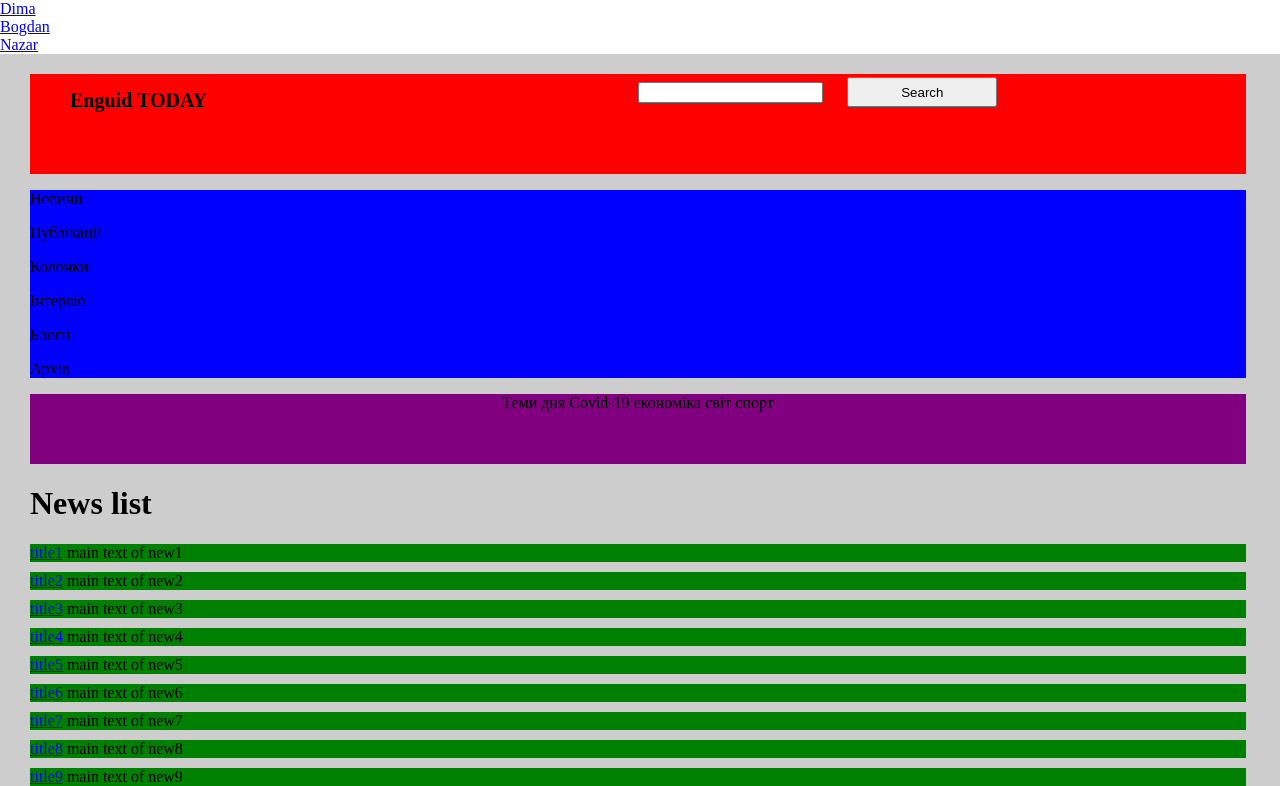
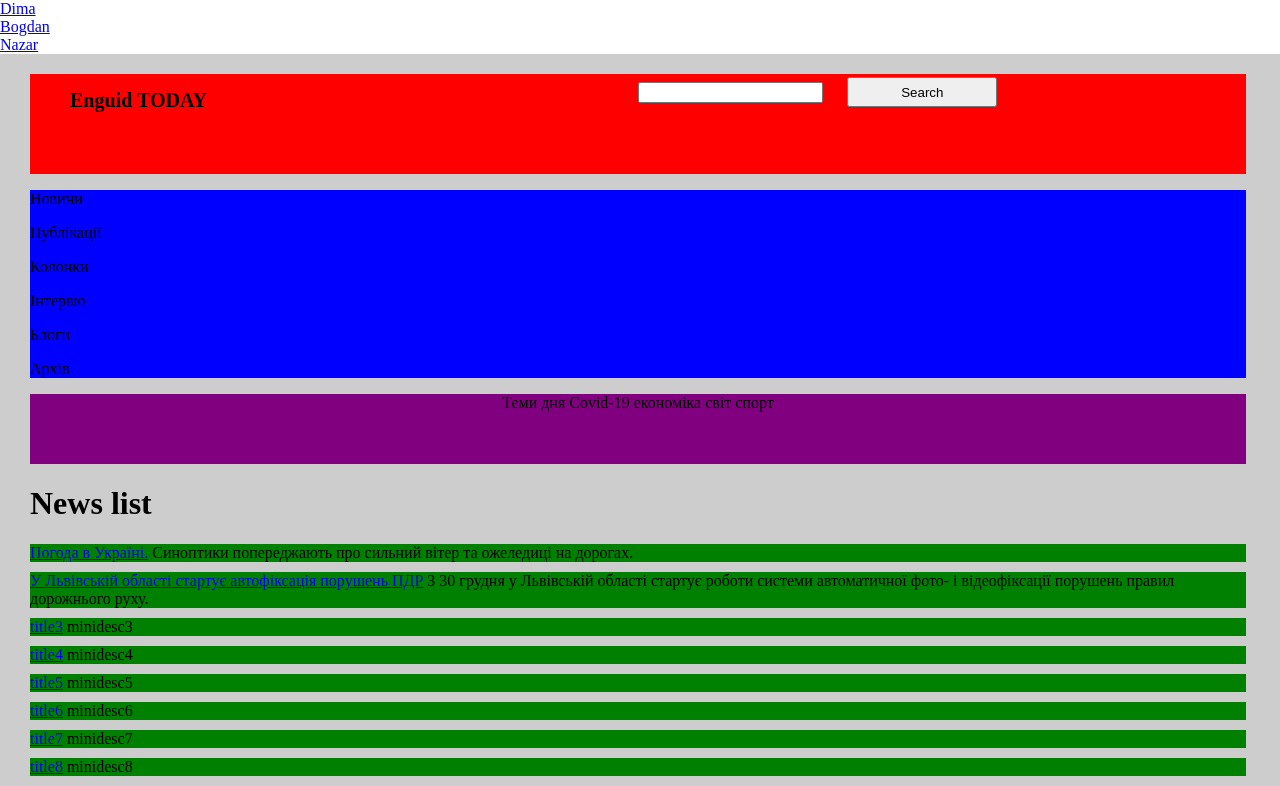
Before and after one commit to su115/strong_testing, an Angular app in the folder angular-test-app/: page /main1 in a window 1280 px wide. Shown: the top 786 px of the page. Built offline with nearby package versions, Linux system fonts and the light colour scheme.

Commit message:
1.3 from Nazar (Igor rewrite Nazars commit :/)

```diff
--- a/angular-test-app/src/app/component1/news/news.component.html
+++ b/angular-test-app/src/app/component1/news/news.component.html
@@ -5,6 +5,6 @@
 class="box"
 >
 <a routerLink="/main3" (click)="OnSelect(n)">{{ n.title }}</a>
-{{n.main}}
+{{n.minidesc}}
 
 </div>
--- a/angular-test-app/src/app/component3/skeleton-a/skeleton-a.component.css
+++ b/angular-test-app/src/app/component3/skeleton-a/skeleton-a.component.css
@@ -0,0 +1,9 @@
+img {
+  display: block;
+  margin: 0 auto;
+}
+
+H1 { text-align: center }
+H2 { text-align: center }
+H3 { text-align: center }
+H4 { text-align: center; font-size: 20px; margin-left: 20%; margin-right: 20%; }
--- a/angular-test-app/src/app/component3/skeleton-a/skeleton-a.component.html
+++ b/angular-test-app/src/app/component3/skeleton-a/skeleton-a.component.html
@@ -1,7 +1,15 @@
-<div *ngIf="sNew">
-
-
-{{sNew.title}}
+<div *ngIf="tipeher">
+	<div> <img src={{tipeher.mimg}}>
+		<h1>{{tipeher.title}}</h1>
+		<h2>{{tipeher.minidesc}}</h2>
+		<h3>{{tipeher.date}}</h3>
+		<div *ngFor="let i of tipeher.main">
+			<h4>{{i}}</h4>
+		</div>
+	</div>
+	<app-footer></app-footer>
 
 </div>
-<div *ngIf="!sNew">sNew - undefined</div>
+<div *ngIf="!tipeher">
+  You cant view New! Nothing is! Please chouse New!
+</div>
--- a/angular-test-app/src/app/component3/skeleton-a/skeleton-a.component.ts
+++ b/angular-test-app/src/app/component3/skeleton-a/skeleton-a.component.ts
@@ -7,16 +7,12 @@ import {NEWS} from '../../shared/NEWS_INTERFACE'
   styleUrls: ['./skeleton-a.component.css']
 })
 export class SkeletonAComponent implements OnInit {
-
+  tipeher : NEWS;
   constructor(public selectService:SelectNewService) {
-     this.selectService.propety.subscribe(sNew=>this.sNew=sNew)
-   console.log("get:"+this.sNew.title)
-  }
-  sNew:NEWS
-
-  ngOnInit() {
-  // this.selectService.propety.subscribe(idd=>this.idd=idd)
-   //console.log("get:"+this.idd)
+    this.selectService.propety.subscribe(tipeher=>this.tipeher=tipeher)
+   console.log("get:"+this.tipeher.title)
   }
 
+  ngOnInit() {}
+
 }
--- a/angular-test-app/src/app/shared/NEWSMOCKS.ts
+++ b/angular-test-app/src/app/shared/NEWSMOCKS.ts
@@ -1,27 +1,28 @@
 import { NEWS } from "./NEWS_INTERFACE";
 export const NEWSLIST: NEWS[] = [
+
   {
     id: 1,
-    title: "title1",
-    minidesc: "minidesc1",
-    mimg: "URL TO IMG1",
-    main: "main text of new1",
-    date:new Date(2011, 1, 28,12,43),
+    title: "Погода в Україні.",
+    minidesc: "Синоптики попереджають про сильний вітер та ожеледиці на дорогах.",
+    mimg: "https://media.slovoidilo.ua/media/publications/13/124991/124991-1_large.jpg",
+    main: ["В Україні в понеділок, 28 грудня, погіршаться погодні умови. Синоптики попереджають про сильний вітер та ожеледиці на дорогах. Про це повідомили в прес-службі Державної служби з надзвичайних ситуацій. Так, завтра в південних, центральних, західних і північних областях очікуються пориви вітру 15-20 м / с, в Карпатах 25-30 м / с, на дорогах ожеледиця."," Оголошено перший рівень небезпеки. У Київській області 28 грудня вранці та вдень пориви вітру 15-20 м / с, ожеледь, на дорогах ожеледиця (перший рівень небезпеки).Погодні умови можуть призвести до порушення руху транспорту на окремих ділянках доріг. Раніше синоптики розповіли про погоду напередодні Нового року."],
+    date:new Date(2020, 12, 25,12,43,23),
   },
   {
     id: 2,
-    title: "title2",
-    minidesc: "minidesc2",
-    mimg: "URL TO IMG2",
-    main: "main text of new2",
-    date:new Date(2011, 1, 28,12,43)
+    title: "У Львівській області стартує автофіксація порушень ПДР",
+    minidesc: "З 30 грудня у Львівській області стартує роботи системи автоматичної фото- і відеофіксації порушень правил дорожнього руху.",
+    mimg: "https://media.slovoidilo.ua/media/publications/13/124992/facebook-com-artem-shevchenko_large.jpg",
+    main:[ "Три камери автофіксації зароблять на автомобільній дорозі М-06 (Київ-Чоп). Про це повідомили в пресслужбі патрульної поліції України. Камери будуть розміщені: на 490 км + 400 автодороги, поблизу міста Буськ; на 555 км + 662 автодороги поблизу села Солонка; на 555 км + 730 автодороги поблизу села Солонка. «Ці місця були обрані через велику кількість виявлених на них порушень швидкісного режиму, які призводили до аварійних ситуацій та ДТП», - повідомили у поліції. Правоохоронці зазначили, що після запуску системи автофіксації на дорогах в Києві та Київській області кількість порушень скоротилася в п'ять разів. Також в три рази зменшилася кількість дорожньо-транспортних пригод на ділянках, де системи були встановлені."],
+    date:new Date(2020, 12, 23,11,24)
   },
   {
     id: 3,
     title: "title3",
     minidesc: "minidesc3",
     mimg: "URL TO IMG3",
-    main: "main text of new3",
+    main: ["main text of new3"],
     date:new Date(2011, 1, 28,12,43),
   },
   {
@@ -29,7 +30,7 @@ export const NEWSLIST: NEWS[] = [
     title: "title4",
     minidesc: "minidesc4",
     mimg: "URL TO IMG4",
-    main: "main text of new4",
+    main: ["main text of new4"],
     date:new Date(2011, 1, 28,12,43),
   },
   {
@@ -37,7 +38,7 @@ export const NEWSLIST: NEWS[] = [
     title: "title5",
     minidesc: "minidesc5",
     mimg: "URL TO IMG5",
-    main: "main text of new5",
+    main:[ "main text of new5"],
     date:new Date(2011, 1, 28,12,43),
   },
   {
@@ -45,7 +46,7 @@ export const NEWSLIST: NEWS[] = [
     title: "title6",
     minidesc: "minidesc6",
     mimg: "URL TO IMG6",
-    main: "main text of new6",
+    main: ["main text of new6"],
      date:new Date(2011, 1, 28,12,43),
   },
   {
@@ -61,7 +62,7 @@ export const NEWSLIST: NEWS[] = [
     title: "title8",
     minidesc: "minidesc8",
     mimg: "URL TO IMG8",
-    main: "main text of new8",
+    main: ["main text of new8"],
      date:new Date(2011, 1, 28,12,43),
   },
   {
@@ -69,7 +70,7 @@ export const NEWSLIST: NEWS[] = [
     title: "title9",
     minidesc: "minidesc9",
     mimg: "URL TO IMG9",
-    main: "main text of new9",
+    main: ["main text of new9"],
      date:new Date(2011, 1, 28,12,43),
   },
   {
@@ -77,7 +78,7 @@ export const NEWSLIST: NEWS[] = [
     title: "title10",
     minidesc: "minidesc10",
     mimg: "URL TO IMG10",
-    main: "main text of new10",
+    main: ["main text of new10"],
      date:new Date(2011, 1, 28,12,43),
   },
   {
@@ -85,7 +86,7 @@ export const NEWSLIST: NEWS[] = [
     title: "title11",
     minidesc: "minidesc11",
     mimg: "URL TO IMG11",
-    main: "main text of new11",
+    main: ["main text of new11"],
      date:new Date(2011, 1, 28,12,43),
   },
   {
@@ -93,7 +94,7 @@ export const NEWSLIST: NEWS[] = [
     title: "title12",
     minidesc: "minidesc12",
     mimg: "URL TO IMG12",
-    main: "main text of new12",
+    main: ["main text of new12"],
      date:new Date(2011, 1, 28,12,43),
   }
 ];
--- a/angular-test-app/src/styles.css
+++ b/angular-test-app/src/styles.css
@@ -4,3 +4,6 @@ body{
 	margin: 0;
 	padding: 0;
 }
+app-footer{
+  margin-top: -100px
+}
```
Also changed, not shown: 1 other file (tests, documents, lock files or other folders).
